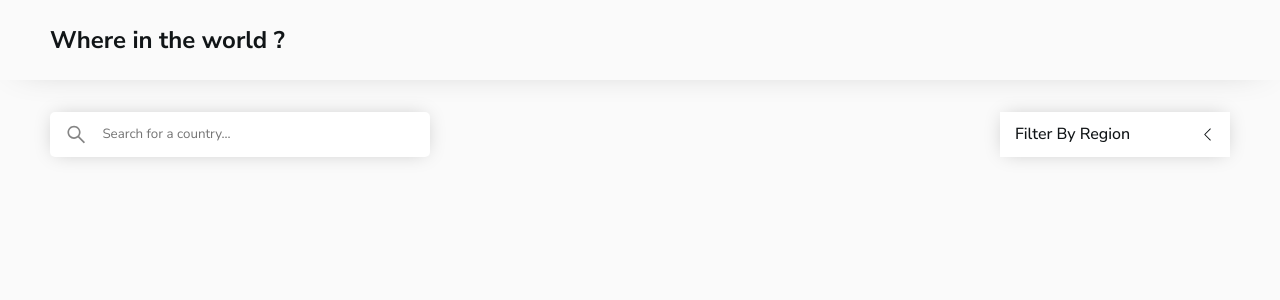
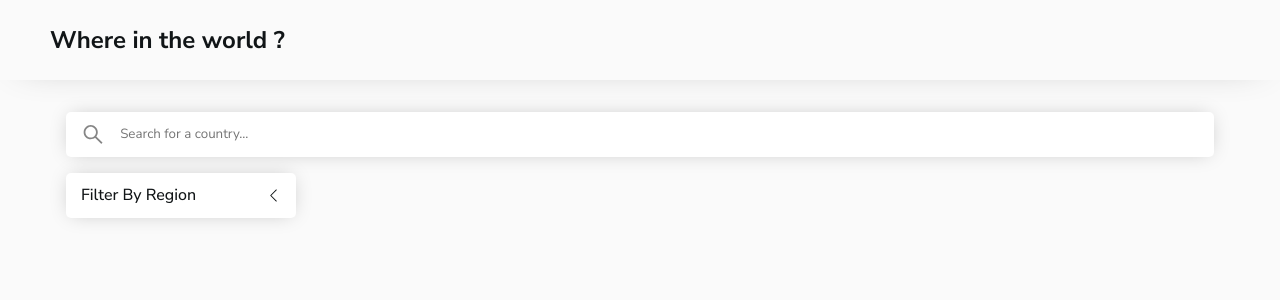
Before and after one commit to ramonperesdev/countries-app, a Next.js app: page / in a window 1280 px wide. Shown: the top 300 px of the page. Built offline with nearby package versions, Linux system fonts and the light colour scheme.

Commit message:
implemented input search and dropdown filter

```diff
--- a/src/components/InputSearch/index.tsx
+++ b/src/components/InputSearch/index.tsx
@@ -4,7 +4,7 @@ import { AiOutlineSearch } from 'react-icons/ai';
 export default function InputSearch() {
   return (
     <InputContainer>
-      <BoxInput>
+      <BoxInput width={{ '@bp2': 'desk' }}>
         <AiOutlineSearch />
         <input name="test" placeholder="Search for a country..." />
       </BoxInput>
--- a/src/pages/index.tsx
+++ b/src/pages/index.tsx
@@ -4,11 +4,13 @@ import { BoxInputFilter, HomeContainer } from '../styles/pages/home';
 
 export default function Home() {
   return (
-    <HomeContainer>
-      <BoxInputFilter>
-        <InputSearch />
-        <Dropdown />
-      </BoxInputFilter>
-    </HomeContainer>
+    <main>
+      <HomeContainer>
+        <BoxInputFilter display={{ '@bp2': 'row' }}>
+          <InputSearch />
+          <Dropdown />
+        </BoxInputFilter>
+      </HomeContainer>
+    </main>
   );
 }
--- a/src/styles/components/dropdown.ts
+++ b/src/styles/components/dropdown.ts
@@ -36,6 +36,7 @@ export const ContentTrigger = styled('div', {
   boxShadow: '0px 0px 20px -5px rgba(0,0,0,0.25)',
   cursor: 'default',
   pointerEvents: 'auto',
+  borderRadius: 5,
 
   variants: {
     openDropdown: {
--- a/src/styles/components/header.ts
+++ b/src/styles/components/header.ts
@@ -7,11 +7,12 @@ export const HeaderContainer = styled('header', {
 });
 
 export const HeaderContent = styled('div', {
+  height: '100%',
+  maxWidth: 1180,
   display: 'flex',
   alignItems: 'center',
-  height: '100%',
-  maxWidth: 1180,
   margin: '0  auto',
+  padding: '0 1rem',
 });
 
 export const TitleHeader = styled('h2', {});
--- a/src/styles/components/inputSearch.ts
+++ b/src/styles/components/inputSearch.ts
@@ -9,6 +9,16 @@ export const BoxInput = styled('div', {
   backgroundColor: '$white',
   boxShadow: '0px 0px 20px -5px rgba(0,0,0,0.25)',
   borderRadius: 5,
+
+  variants: {
+    width: {
+      desk: {
+        input: {
+          minWidth: '20rem',
+        },
+      },
+    },
+  },
 
   svg: {
     width: '25px',
@@ -22,6 +32,5 @@ export const BoxInput = styled('div', {
     height: '100%',
     outline: 0,
     width: '100%',
-    minWidth: '20rem',
   },
 });
--- a/src/styles/global.ts
+++ b/src/styles/global.ts
@@ -6,8 +6,9 @@ export const globalStyles = globalCss({
     padding: 0,
   },
 
-  'html, body, #root': {
+  'html, body, main, #root': {
     height: '100%',
+    width: '100%',
   },
 
   body: {
--- a/src/styles/index.ts
+++ b/src/styles/index.ts
@@ -26,4 +26,9 @@ export const {
       blue600: 'hsl(200, 15%, 8%)',
     },
   },
+
+  media: {
+    bp1: '(min-width: 375px)',
+    bp2: '(min-width: 1440px)',
+  },
 });
--- a/src/styles/pages/home.ts
+++ b/src/styles/pages/home.ts
@@ -1,16 +1,29 @@
 import { styled } from '..';
 
-export const HomeContainer = styled('main', {
+export const HomeContainer = styled('div', {
   display: 'flex',
   width: '100%',
   height: '100%',
   maxWidth: 1180,
-  marginTop: '2rem',
+  margin: '2rem auto',
 });
 
 export const BoxInputFilter = styled('div', {
   display: 'flex',
-  alignItems: 'center',
-  justifyContent: 'space-between',
+  flexDirection: 'column',
   width: '100%',
+  gap: '1rem',
+  padding: '0 1rem',
+
+  variants: {
+    display: {
+      row: {
+        alignItems: 'center',
+        justifyContent: 'space-between',
+        flexDirection: 'row',
+        gap: 0,
+        padding: 0,
+      },
+    },
+  },
 });
```
